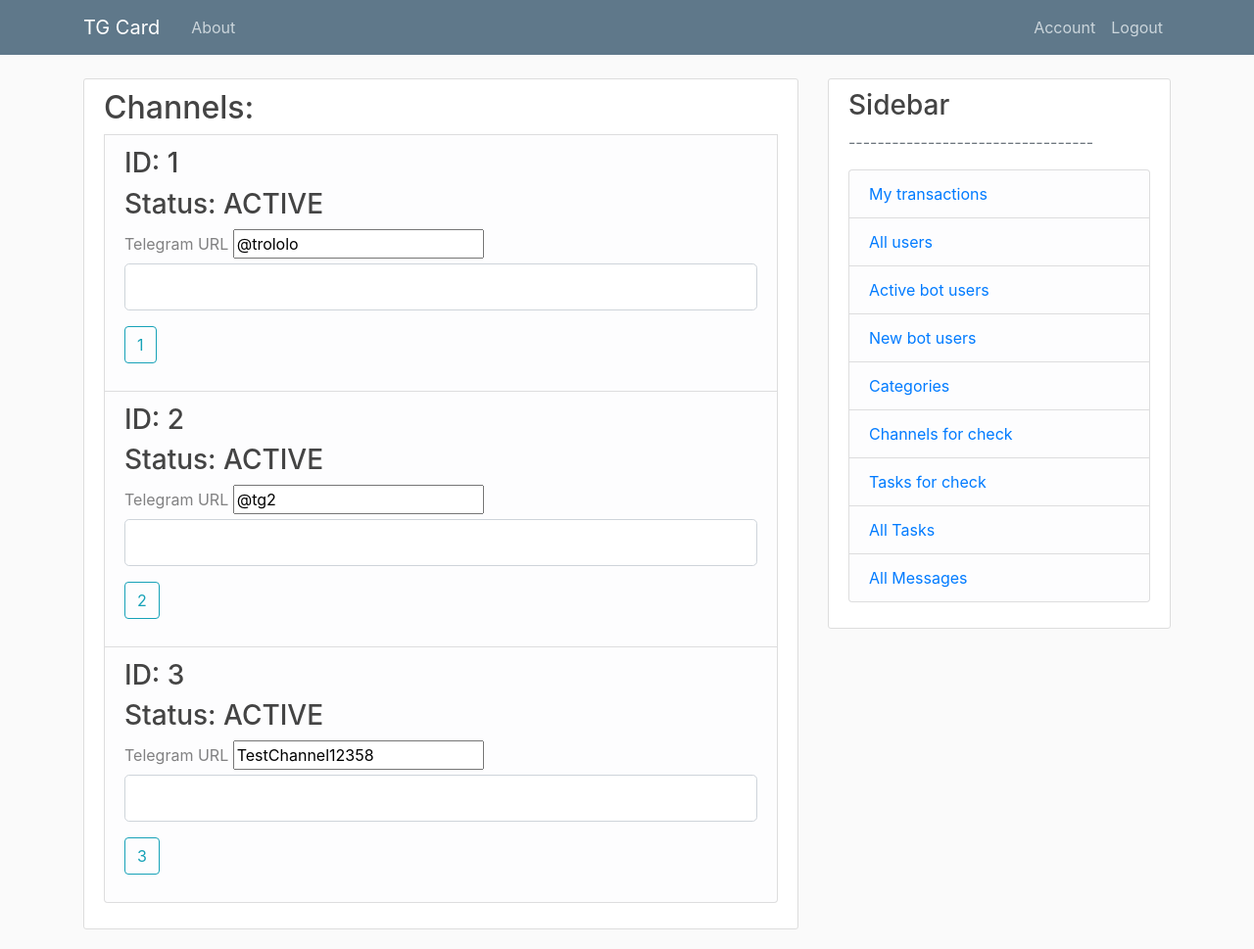
After one commit to kshilov/tcard, a Flask app: page /channel/check in a window 1280 px wide. The commit adds this page. Shown: the whole page at 98% size. Run offline with Flask 2, Linux system fonts and the light colour scheme; a user stored in the database is signed in; data comes from the database, SQL or seed files in the repository; both versions use the stored data as it was after the commit; some libraries are stand-ins or nearby versions.

Commit message:
change channel added (alpha version)

```diff
--- a/aff_network/forms.py
+++ b/aff_network/forms.py
@@ -90,3 +90,8 @@ class AddUserForm(FlaskForm):
     role = SelectField('Role',
                         choices=[('ADVERTISER','ADVERTISER'), ('AFFILIATE','AFFILIATE'), ('MODERATOR','MODERATOR'), ('ADMIN','ADMIN')])
     submit = SubmitField('Add user')
+
+
+class EditChannelForm(FlaskForm):
+    tgUrl = StringField('Telegram URL')
+    submit = SubmitField('change channel')
--- a/aff_network/routes.py
+++ b/aff_network/routes.py
@@ -274,8 +274,6 @@ def offerList():
     form = CreateOfferListForm()
     if form.validate_on_submit():
         offer_id = request.form.get('submit')
-        #app.logger.info('---------------------------')
-        #app.logger.info(offer_id)
         try:
             task = Task(taskType=form.taskType.data, previevText=form.previevText.data, affilId=current_user.id, offerId=offer_id)
 
@@ -284,7 +282,6 @@ def offerList():
             flash('Offer accepted', 'success')
             return redirect(url_for('offerList'))
         except Exception:
-            #flash('Offer already choosen', 'danger')
             db.session.rollback()
             flash('Offer error', 'danger')
 
@@ -297,7 +294,6 @@ def offerList():
 def category():
     form = AddCategoryForm()
     allCategories = Category.query.all()
-    #allCategories = Category.query.filter_by()
     if form.validate_on_submit():
         category = Category(title=form.title.data)
         #if category:
@@ -315,6 +311,7 @@ def category():
 def taskCheck():
     tasks = Task.query.filter_by(status=TASK_STATUS['NEW']).all()
     form = TaskCheckForm()
+
     task_id = 'none_task'
     if form.validate_on_submit():
         task_id = request.form.get('submit')
@@ -331,6 +328,27 @@ def taskCheck():
         return redirect(url_for('taskCheck'))
 
     return render_template('taskCheck.html', title='TaskCheck', form=form, tasks=tasks)
+
+
+@app.route("/channel/check", methods=['GET', 'POST'])
+@login_required
+@moderator_access_level()
+def channelCheck():
+    channels = Channel.query.all()
+    form = EditChannelForm()
+    #form.tgUrl.data = channels[0].tgUrl
+
+    channel_id = 'none_channel'
+    if form.validate_on_submit():
+        channel_id = request.form.get('submit')
+        channel = Channel.query.filter_by(id=channel_id).first()
+        #form.tgUrl.data = channel.tgUrl
+        channel.change_url(form.tgUrl.data)
+
+        flash('Channel changed', 'success')
+        return redirect(url_for('channelCheck'))
+
+    return render_template('channelCheck.html', title='ChannelCheck', form=form, channels=channels)
 
 
 @app.route("/currentUserTasks", methods=['GET', 'POST'])
--- /dev/null
+++ b/aff_network/templates/channelCheck.html
@@ -0,0 +1,36 @@
+{% extends "layout.html" %}
+{% block content %}
+    <div class="content-section">
+    <form method="POST" action="{{ url_for('channelCheck') }}">
+    {{ form.hidden_tag() }}
+    <fieldset class="form-group">
+    <h2>Channels: </h2>
+    {% for channel in channels %}
+    <li class="list-group-item list-group-item-light">
+        <ul class="list-group">
+            <h3>ID: {{channel.id}}</h3>
+            <h3>Status: {{channel.status}}</h3>
+            <div class="form-group">
+                {{ form.tgUrl.label(class="form-control-label") }}
+                {% if form.tgUrl.errors %}
+                    {{ form.tgUrl(class="form-control form-control-lg is-invalid") }}
+                    <div class="invalid-feedback">
+                        {% for error in form.tgUrl.errors %}
+                            <span>{{ error }}</span>
+                        {% endfor %}
+                    </div>
+                {% else %}
+                    {{ form.tgUrl(value = channel.tgUrl) }}
+                    {{ form.tgUrl(class="form-control form-control-lg") }}
+                {% endif %}
+            </div>
+    	    <div class="form-group">
+                <input class="btn btn-outline-info" id="submit" name="submit" type="submit" value="{{ channel.id }}">
+    	    </div>
+        </ul>
+    </li>
+    {% endfor %}
+            </fieldset>
+        </form>
+    </div>
+{% endblock content %}
--- a/aff_network/templates/layout.html
+++ b/aff_network/templates/layout.html
@@ -92,6 +92,9 @@
                     <a href="/category">Categories</a>
                 </li>
                 <li class="list-group-item list-group-item-light">
+                    <a href="/channel/check">Channels for check</a>
+                </li>
+                <li class="list-group-item list-group-item-light">
                     <a href="/taskCheck">Tasks for check</a>
                 </li>
                 <li class="list-group-item list-group-item-light">
```
Also changed, not shown: aff_network/models.py (+13 -0 lines), aff_network/site.db.
